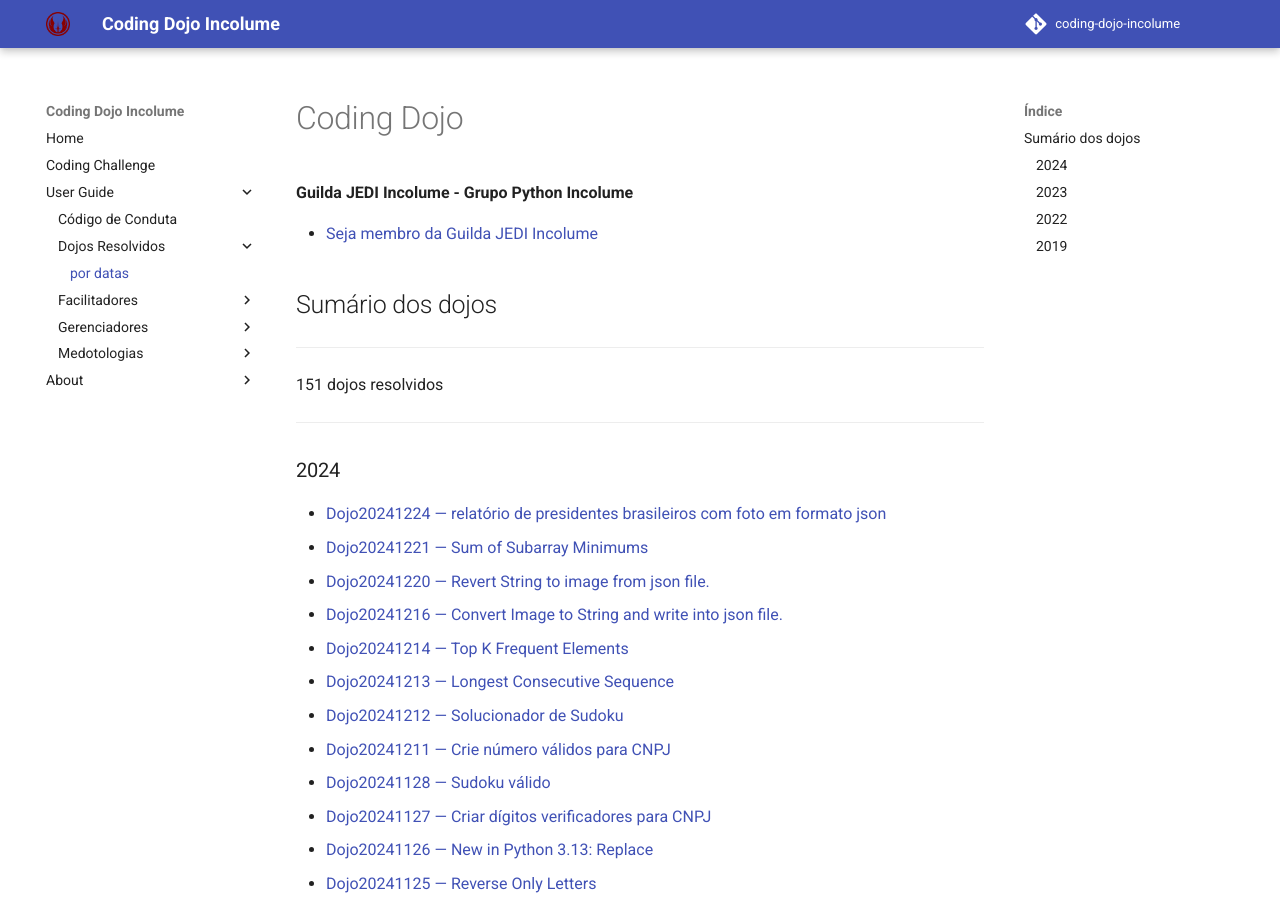
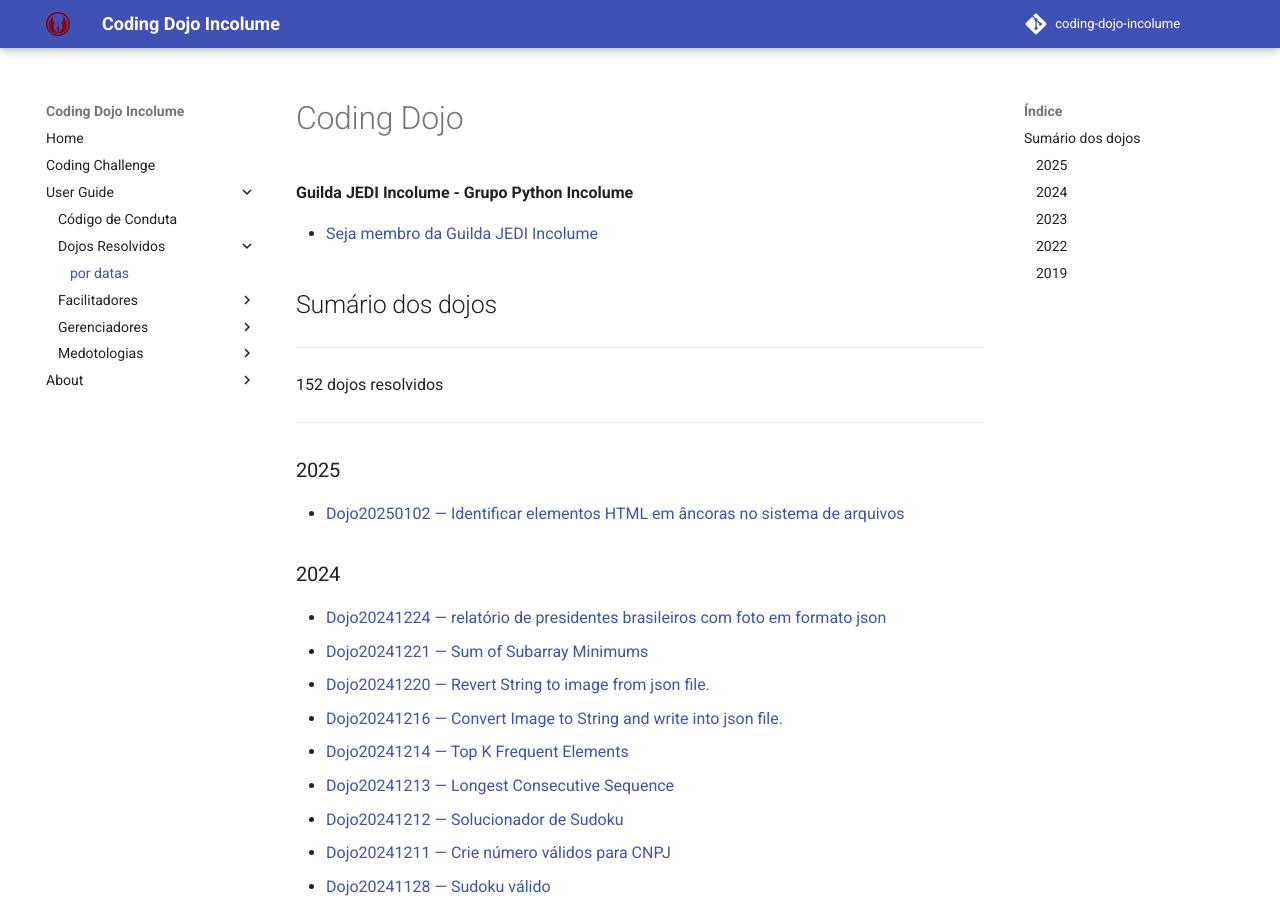
Before and after one commit to incolume-jedi/coding-dojo, an MkDocs documentation site: the page built from docs/user_guide/dojos-resolvidos.md, in a window 1280 px wide and 900 px high. Built offline with MkDocs 1.6.1 and Material for MkDocs 9.7.7, drawn with Linux system fonts in a browser that asks for light colours; comment, search, counter and statistics services are not loaded.

```diff
--- a/docs/user_guide/dojos-resolvidos.md
+++ b/docs/user_guide/dojos-resolvidos.md
@@ -8,10 +8,15 @@
 
 ---
 
-151 dojos resolvidos
+152 dojos resolvidos
 
 ---
 
+
+
+### 2025
+
+ - [Dojo20250102 &#8212; Identificar elementos HTML em âncoras no sistema de arquivos](https://github.com/incolume-jedi/coding-dojo/tree/dev/incolume/py/coding_dojo_jedi/dojo20250102/README.md){:target="_blank"}
 
 
 ### 2024
--- a/incolume/py/coding_dojo_jedi/version.txt
+++ b/incolume/py/coding_dojo_jedi/version.txt
@@ -1 +1 @@
-1.66.0a2
+1.66.0
--- a/pyproject.toml
+++ b/pyproject.toml
@@ -1,6 +1,6 @@
 [tool.poetry]
 name = "coding-dojo-jedi"
-version = "1.66.0a2"
+version = "1.66.0"
 description = "códigos da guilda jedi incolume"
 documentation='https://incolume-jedi.github.io/coding-dojo/'
 readme = ["README.md", "docs/index.md"]
```
Also changed, not shown: incolume/py/coding_dojo_jedi/README.md (+2 -1 lines).
